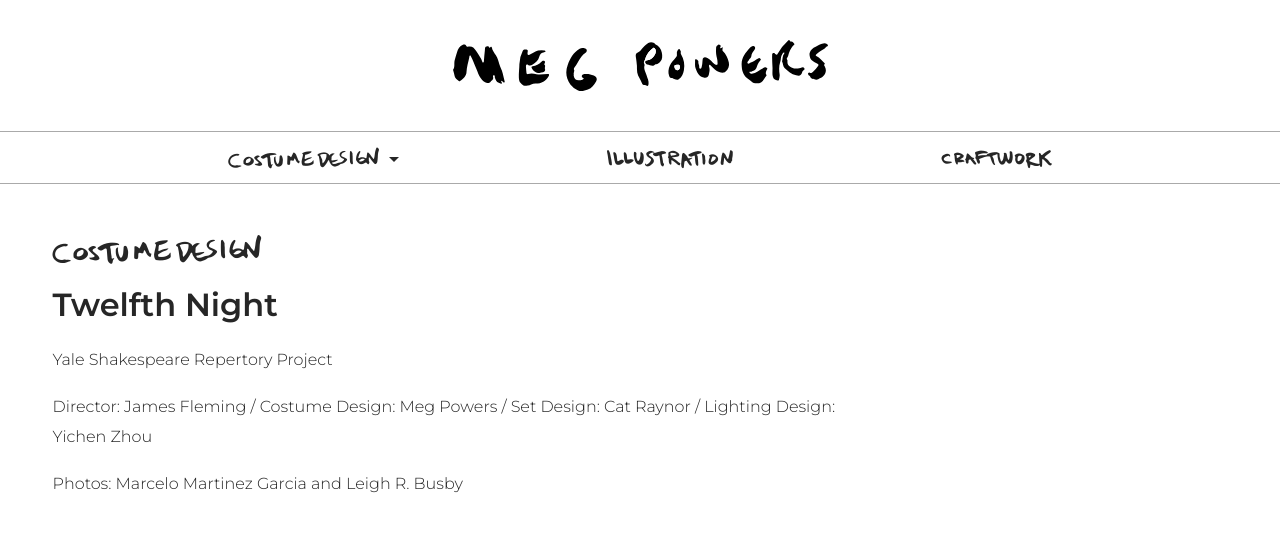
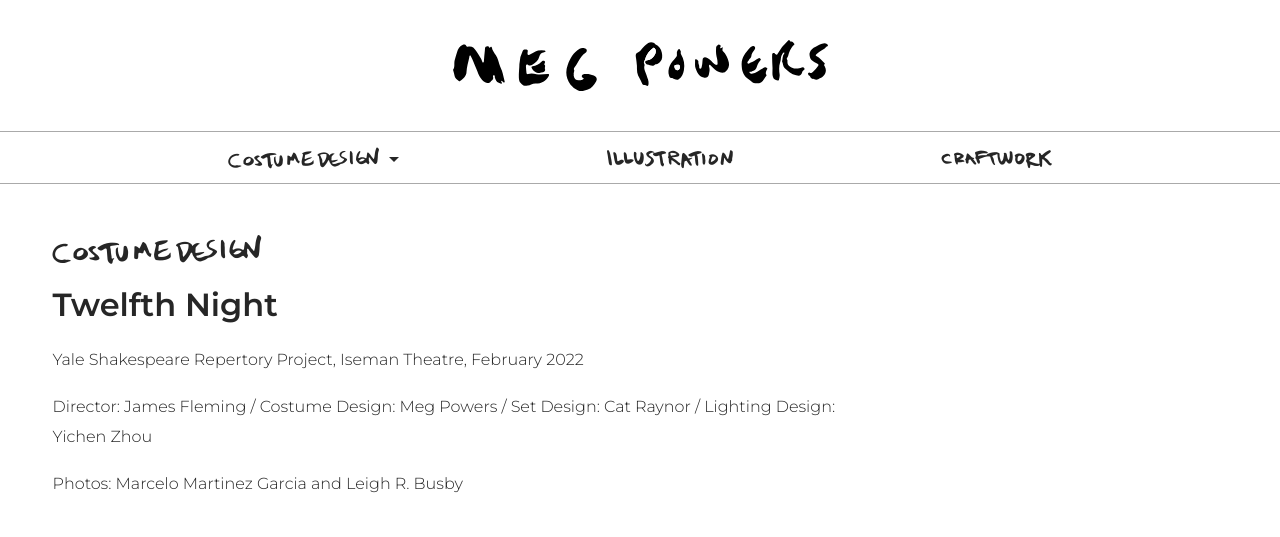
Before and after one commit to jhonn-mordecai/meg-powers, a PHP site: page /meg/costume-design/twelfth-night in a window 1280 px wide. Shown: the top 537 px of the page. Run offline with PHP 8.4, Linux system fonts and the light colour scheme; some libraries are stand-ins or nearby versions; some web fonts are replaced.

Commit message:
Minor text edits

```diff
--- a/costume-design/alice.php
+++ b/costume-design/alice.php
@@ -10,6 +10,7 @@
         <span class="project-title">Alice</span>
     </h1>
     <div class="alice-details project-details">
+        <p>University Theatre, February 2020</p>
         <p>Concept by Robert Wilson / Directed by Logan Ellis</p>
         <p>Music and Lyrics by Tom Waits and Kathleen Brennan / Libretto by Paul Schmidt<br>
         Scenic Design by Anna Grigo / Lighting Design by Riva Fairhall / Projection Design by Brittany Bland</p>
--- a/costume-design/twelfth-night.php
+++ b/costume-design/twelfth-night.php
@@ -10,7 +10,7 @@
         <span class="project-title">Twelfth Night</span>
     </h1>
     <div class="project-details">
-        <p>Yale Shakespeare Repertory Project</p>
+        <p>Yale Shakespeare Repertory Project, Iseman Theatre, February 2022</p>
         <p>Director: James Fleming / Costume Design: Meg Powers / Set Design: Cat Raynor / Lighting Design: Yichen Zhou</p>
         <p>Photos: Marcelo Martinez Garcia and Leigh R. Busby</p>
     </div>
```
